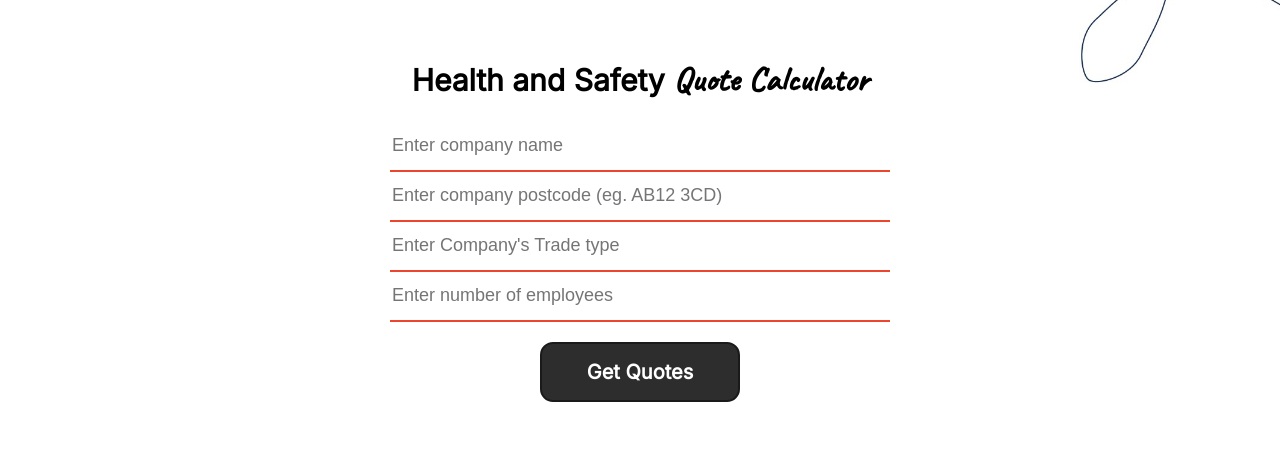
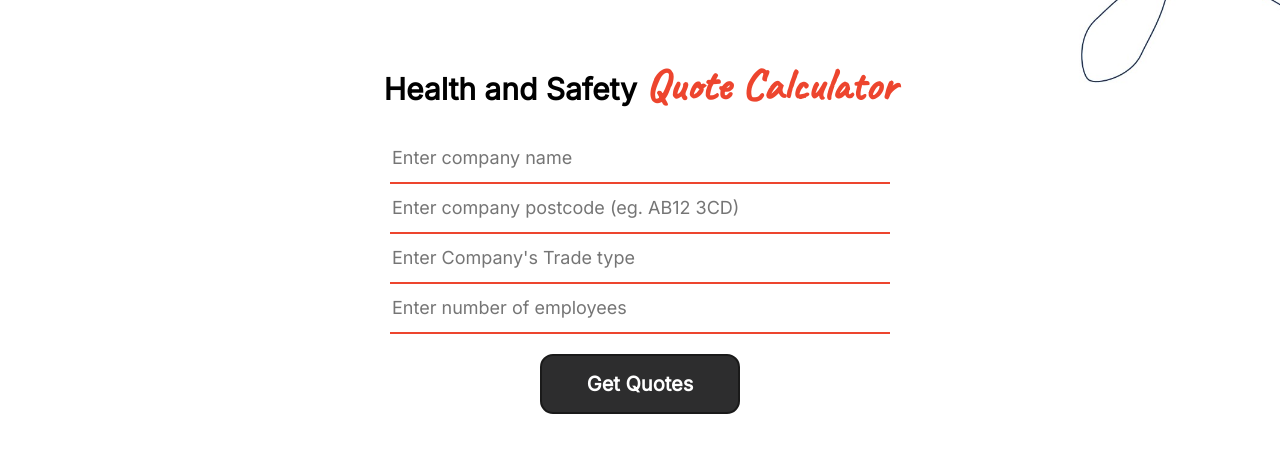
Before and after one commit to thomascarrollgroup/H-SQuoteCalculator, a website: page index.html in a window 1280 px wide. Shown: the part 117-570 px from the top of the page. Drawn offline with Linux system fonts and the light colour scheme.

Commit message:
Update styles.css

```diff
--- a/styles.css
+++ b/styles.css
@@ -1,4 +1,3 @@
-﻿ /* Updated CSS with changes for scrollable content */
 * {
     font-family: Inter;
 }
@@ -221,7 +220,8 @@ h1 {
 
 .quote-calculator {
     font-family: Caveat;
-    font-size: 35px;
+    font-size: 45px;
+    color: #ed452e;
 }
 
 .wire-1 {
```
